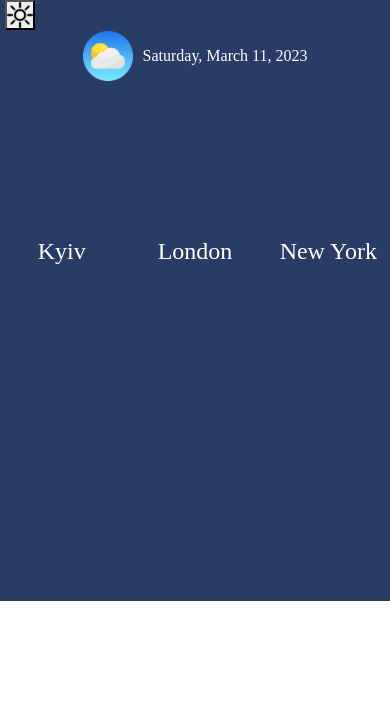
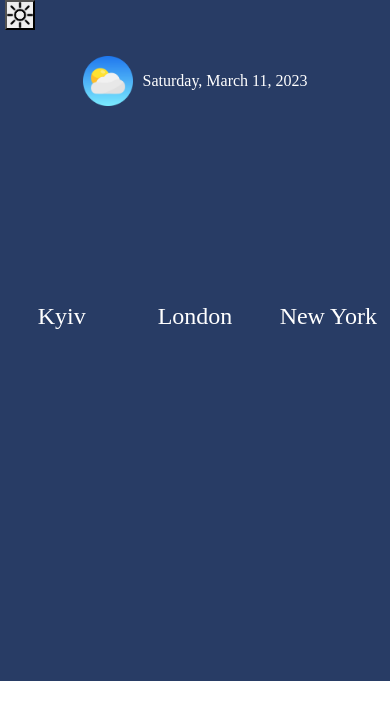
Before and after one commit to MayaPrykhodko/MayaPrykhodko.github.io, a React (Create React App) app: page / in a window 390 px wide. Shown: the top 720 px of the page. Built offline with nearby package versions, Linux system fonts and the light colour scheme; no server answers.

Commit message:
last commit

```diff
--- a/src/Components/Home/Home.scss
+++ b/src/Components/Home/Home.scss
@@ -166,6 +166,8 @@
 @media (max-width: 480px) {
 
     .Home-wrapper {
+        height: 650px;
+        margin-bottom: 0;
 
         .city-data {
 
@@ -187,8 +189,6 @@
 
         .city-data {
             gap: 90px;
-            height: 520px;
-
 
             .city-title {
                 width: 100px;
```
